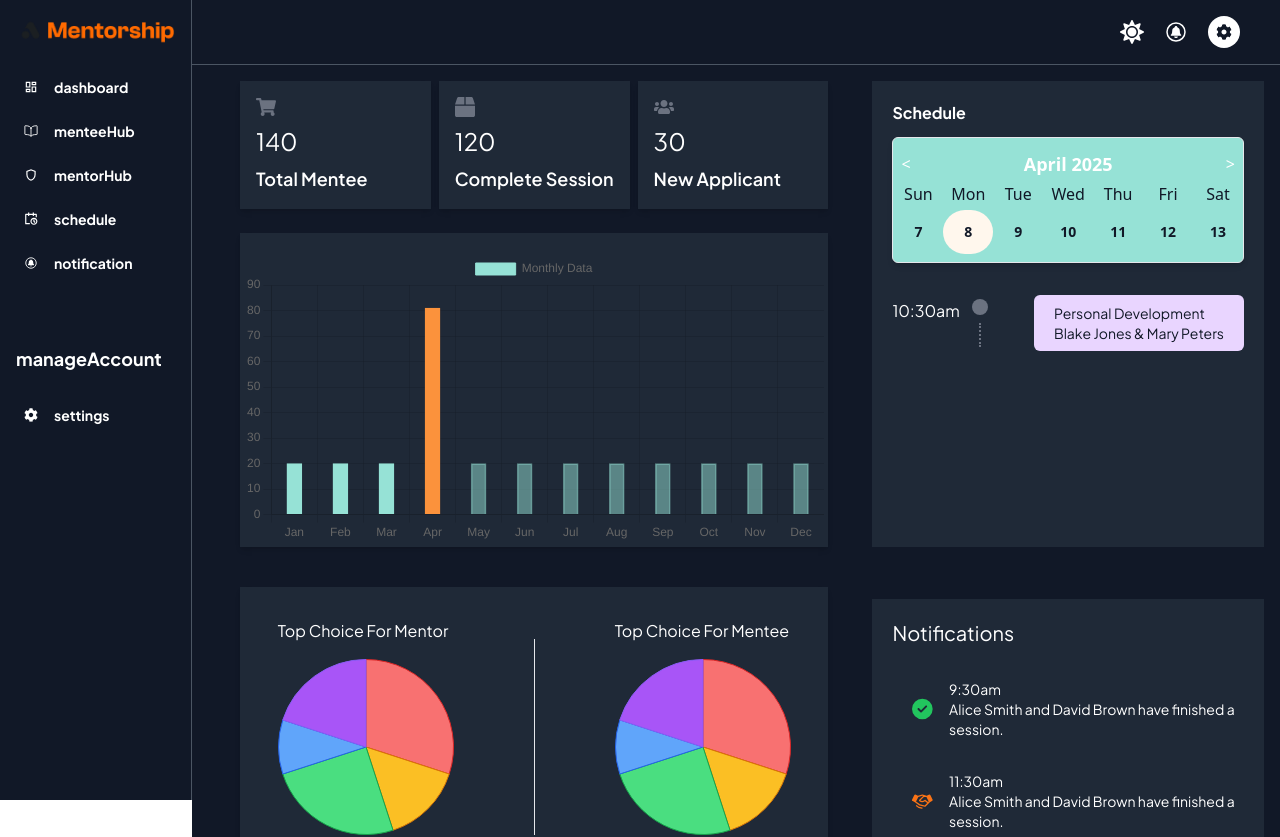
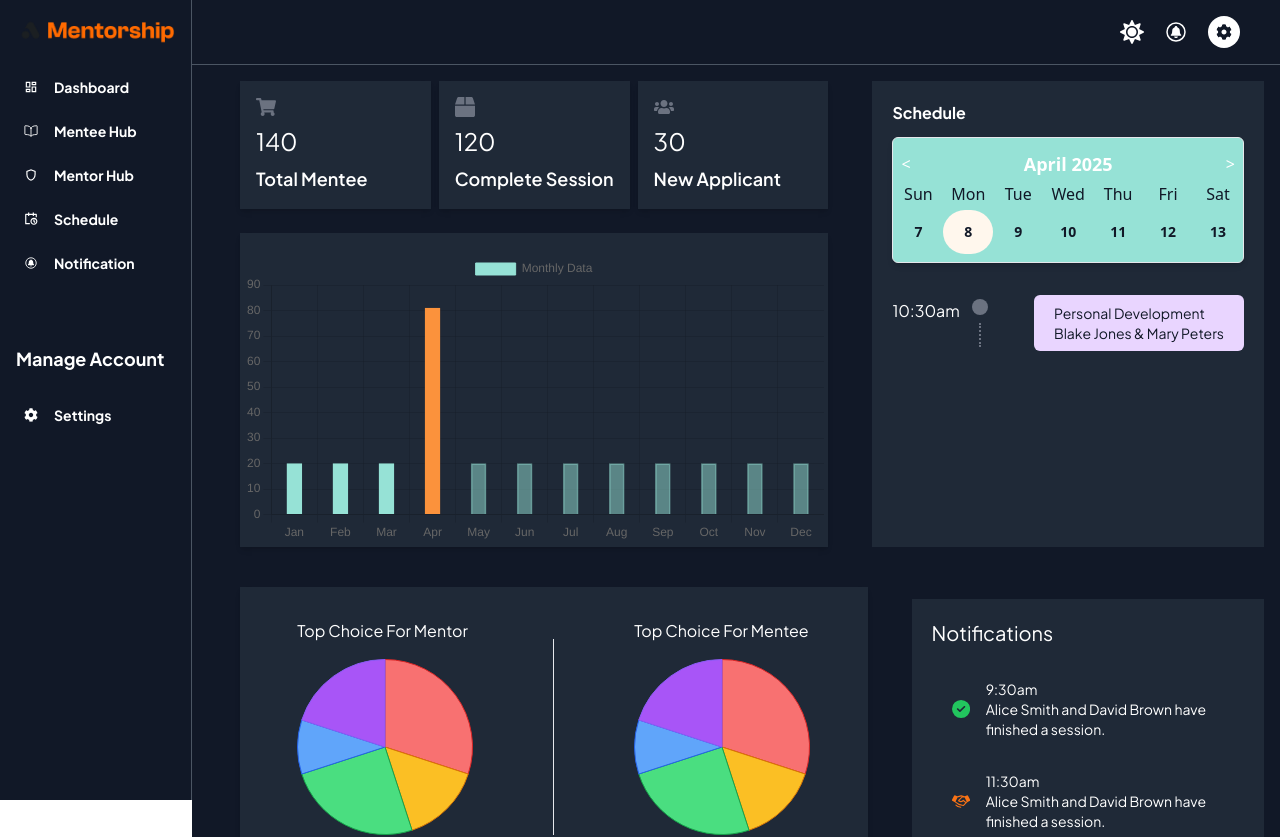
Before and after one commit to poetrywithgod/Leap-on-Admin, a React (Vite) app: page / in a window 1280 px wide. Shown: the top 837 px of the page. Built offline with nearby package versions, Linux system fonts and the light colour scheme.

Commit message:
updated notification

```diff
--- a/src/App.jsx
+++ b/src/App.jsx
@@ -12,8 +12,8 @@
 
 function App() {
   return (
-    <LanguageProvider>
 
+<LanguageProvider>
 <Router>
       <ThemeContextProvider>
         <div className='flex'>
@@ -37,9 +37,6 @@
       </ThemeContextProvider>
     </Router>
     </LanguageProvider>
-
-
-
   );
 }
 
--- a/src/components/Notification.jsx
+++ b/src/components/Notification.jsx
@@ -95,7 +95,7 @@
   }, [filterModalRef]);
 
   return (
-    <div className='w-full px-5 h-auto'>
+    <div className='w-full px-5 min-h-screen pb-14'>
       <div className='flex items-center justify-end pb-5'>
         <div className="relative">
           <IoFunnelOutline className="cursor-pointer text-xl font-bold text-orange-500" onClick={toggleFilterModal} />
--- a/src/components/Piechart.jsx
+++ b/src/components/Piechart.jsx
@@ -53,7 +53,7 @@
           </div>
         </div>
         {/* Added pt-4 here */}
-        <div className="mt-9 pt-4 flex justify-around text-sm text-gray-700">
+        <div className="mt-9 pt-4 gap-6 flex justify-around text-sm dark:text-gray-50">
           {data.labels.map((label, index) => (
             <div key={label} className="flex items-center">
               <div
--- a/src/components/Sidebar.jsx
+++ b/src/components/Sidebar.jsx
@@ -20,7 +20,7 @@
     const inactiveClass = "hover:bg-gray-600 hover:text-white";
 
     return (
-        <div className="bg-gray-100 text-gray-900 h-full px-4 fixed w-16 md:w-48 border-r border-gray-300 dark:border-gray-600 dark:bg-gray-900 dark:text-white">
+        <div className="bg-gray-100 text-gray-900 min-h-screen px-4 fixed w-16 md:w-48 border-r border-gray-300 dark:border-gray-600 dark:bg-gray-900 dark:text-white">
             <h1 className='text-2xl font-bold hidden md:block mt-4 text-center italic'>
                 <img src="/logo.png" alt="Logo" />
             </h1>
@@ -30,7 +30,7 @@
                     className={`flex items-center py-3 px-2 space-x-4 hover:rounded hover:cursor-pointer ${isActive('/dashboard') ? activeClass : inactiveClass}`}
                 >
                     <MdOutlineDashboard />
-                    <span className='hidden md:inline'>{t('dashboard')}</span>
+                    <span className='hidden md:inline'>{t('Dashboard')}</span>
                 </Link>
 
                 <Link
@@ -38,7 +38,7 @@
                     className={`flex items-center py-3 px-2 space-x-4 hover:rounded hover:cursor-pointer ${isActive('/menteehub') ? activeClass : inactiveClass}`}
                 >
                     <IoBookOutline />
-                    <span className='hidden md:inline'>{t('menteeHub')}</span>
+                    <span className='hidden md:inline'>{t('Mentee Hub')}</span>
                 </Link>
 
                 <Link
@@ -46,7 +46,7 @@
                     className={`flex items-center py-3 px-2 space-x-4 hover:rounded hover:cursor-pointer ${isActive('/mentorhub') ? activeClass : inactiveClass}`}
                 >
                     <MdOutlineShield />
-                    <span className='hidden md:inline'>{t('mentorHub')}</span>
+                    <span className='hidden md:inline'>{t('Mentor Hub')}</span>
                 </Link>
 
                 <Link
@@ -54,7 +54,7 @@
                     className={`flex items-center py-3 px-2 space-x-4 hover:rounded hover:cursor-pointer ${isActive('/schedule') ? activeClass : inactiveClass}`}
                 >
                     <RiCalendarScheduleLine />
-                    <span className='hidden md:inline'>{t('schedule')}</span>
+                    <span className='hidden md:inline'>{t('Schedule')}</span>
                 </Link>
 
                 <Link
@@ -62,17 +62,17 @@
                     className={`flex items-center py-3 px-2 space-x-4 hover:rounded hover:cursor-pointer ${isActive('/notification') ? activeClass : inactiveClass}`}
                 >
                     <IoNotificationsCircleOutline/>
-                    <span className='hidden md:inline'>{t('notification')}</span>
+                    <span className='hidden md:inline'>{t('Notification')}</span>
                 </Link>
 
                 <li className='mt-10'>
-                    <h1 className='hidden md:inline-block text-lg my-5'>{t('manageAccount')}</h1>
+                    <h1 className='hidden md:inline-block text-lg my-5'>{t('Manage Account')}</h1>
                     <Link
                         to='/setting'
                         className={`flex items-center py-3 px-2 space-x-4 hover:rounded hover:cursor-pointer ${isActive('/setting') ? activeClass : inactiveClass}`}
                     >
                         <FaCog />
-                        <span className='hidden md:inline'>{t('settings')}</span>
+                        <span className='hidden md:inline'>{t('Settings')}</span>
                     </Link>
                 </li>
             </ul>
```
